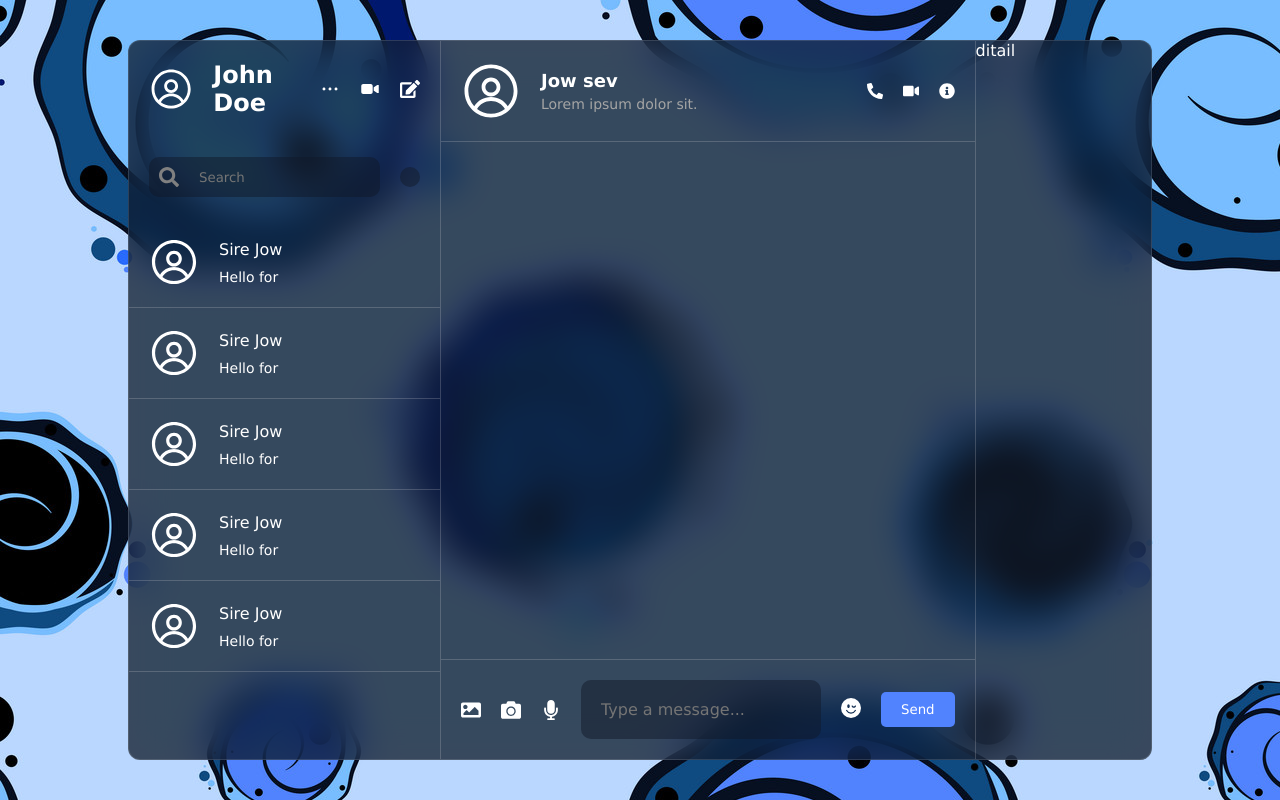
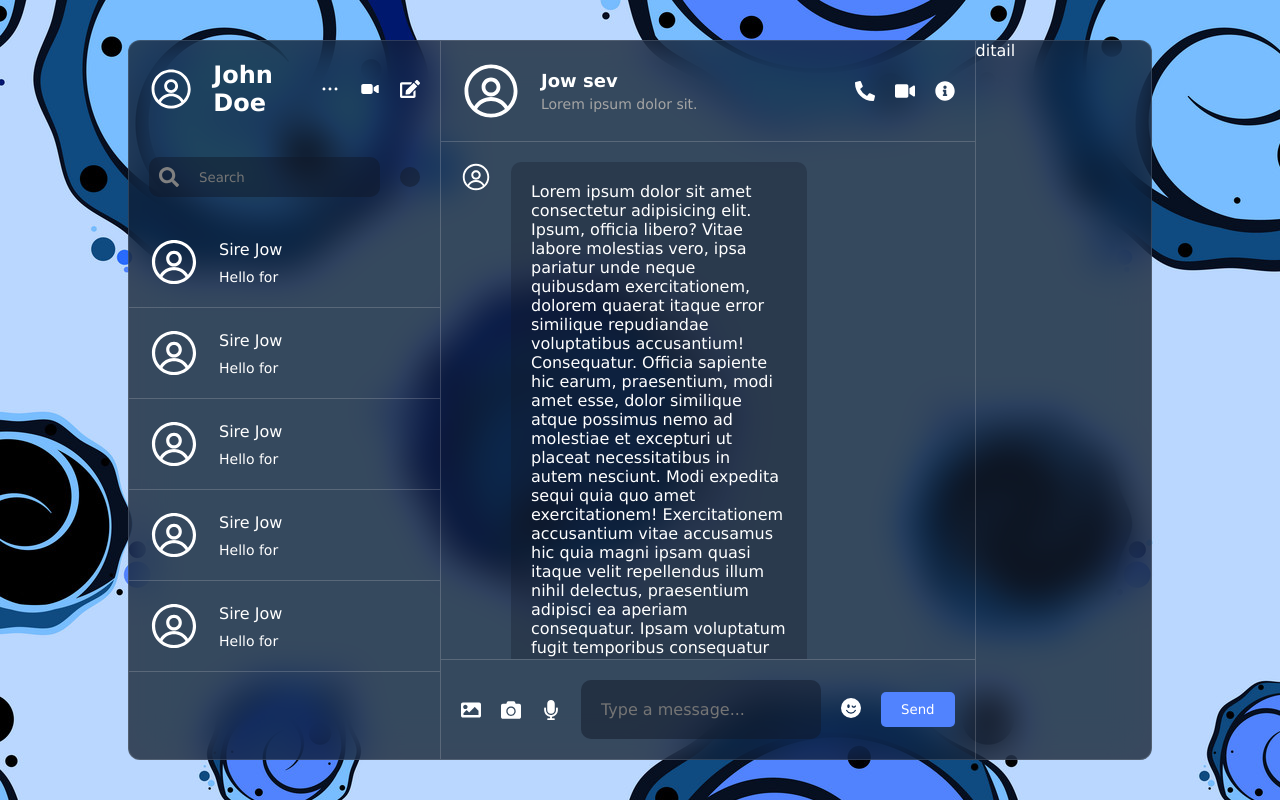
Before and after one commit to ahmedkhalid90h/Chat_Application, a React (Create React App) app: page / in a window 1280 px wide. Built offline with nearby package versions, Linux system fonts and the light colour scheme.

Commit message:
complet css chat

```diff
--- a/src/components/chat/Chat.jsx
+++ b/src/components/chat/Chat.jsx
@@ -15,10 +15,14 @@ import { useState } from 'react';
 
 const Chat = () => {
     const [emojiOpen, setEmojiOpen] = useState(false)
+    const [text, setText] = useState("")
     const handleEmojiClick = () => {
         setEmojiOpen(!emojiOpen);
     };
-
+    const handleEmoji = (e) => {
+        setText(text => text + e.emoji)
+        setEmojiOpen(false)
+    }
     return (
         <div className='chat'>
             <div className="top">
@@ -35,17 +39,86 @@ const Chat = () => {
                     <FaInfoCircle className='icon' />
                 </div>
             </div>
-            <div className="center"></div>
+            <div className="center">
+                <div className="message">
+                    <RxAvatar className='icon' />
+                    <div className="texts">
+                        <p>Lorem ipsum dolor sit amet consectetur adipisicing elit. Ipsum, officia libero? Vitae labore molestias vero, ipsa pariatur unde neque quibusdam exercitationem, dolorem quaerat itaque error similique repudiandae voluptatibus accusantium! Consequatur.
+                        Officia sapiente hic earum, praesentium, modi amet esse, dolor similique atque possimus nemo ad molestiae et excepturi ut placeat necessitatibus in autem nesciunt. Modi expedita sequi quia quo amet exercitationem!
+                        Exercitationem accusantium vitae accusamus hic quia magni ipsam quasi itaque velit repellendus illum nihil delectus, praesentium adipisci ea aperiam consequatur. Ipsam voluptatum fugit temporibus consequatur sed laboriosam labore voluptas tempore.
+                        Saepe vel perspiciatis soluta cumque natus. Nam harum eos maiores. Aut labore sunt molestiae nisi sit culpa facere fugit autem laudantium quo at cum, minima pariatur rerum nesciunt? Repellendus, consectetur.
+                        Hic, accusamus. Nemo sit beatae reiciendis laudantium quasi reprehenderit expedita, culpa earum voluptate aliquam doloremque commodi necessitatibus quae quis ut. Aspernatur aperiam illo recusandae numquam provident? At autem assumenda impedit.</p>
+                        <span>1 min ago</span>
+                    </div>
+                </div>
+                <div className="message own">
+                    <div className="texts">
+                        <p>Lorem ipsum dolor sit amet consectetur adipisicing elit. Ipsum, officia libero? Vitae labore molestias vero, ipsa pariatur unde neque quibusdam exercitationem, dolorem quaerat itaque error similique repudiandae voluptatibus accusantium! Consequatur.
+                        Officia sapiente hic earum, praesentium, modi amet esse, dolor similique atque possimus nemo ad molestiae et excepturi ut placeat necessitatibus in autem nesciunt. Modi expedita sequi quia quo amet exercitationem!
+                        Exercitationem accusantium vitae accusamus hic quia magni ipsam quasi itaque velit repellendus illum nihil delectus, praesentium adipisci ea aperiam consequatur. Ipsam voluptatum fugit temporibus consequatur sed laboriosam labore voluptas tempore.
+                        Saepe vel perspiciatis soluta cumque natus. Nam harum eos maiores. Aut labore sunt molestiae nisi sit culpa facere fugit autem laudantium quo at cum, minima pariatur rerum nesciunt? Repellendus, consectetur.
+                        Hic, accusamus. Nemo sit beatae reiciendis laudantium quasi reprehenderit expedita, culpa earum voluptate aliquam doloremque commodi necessitatibus quae quis ut. Aspernatur aperiam illo recusandae numquam provident? At autem assumenda impedit.</p>
+                        <span>1 min ago</span>
+                    </div>
+                </div>
+                <div className="message">
+                    <RxAvatar className='icon' />
+                    <div className="texts">
+                        <p>Lorem ipsum dolor sit amet consectetur adipisicing elit. Ipsum, officia libero? Vitae labore molestias vero, ipsa pariatur unde neque quibusdam exercitationem, dolorem quaerat itaque error similique repudiandae voluptatibus accusantium! Consequatur.
+                        Officia sapiente hic earum, praesentium, modi amet esse, dolor similique atque possimus nemo ad molestiae et excepturi ut placeat necessitatibus in autem nesciunt. Modi expedita sequi quia quo amet exercitationem!
+                        Exercitationem accusantium vitae accusamus hic quia magni ipsam quasi itaque velit repellendus illum nihil delectus, praesentium adipisci ea aperiam consequatur. Ipsam voluptatum fugit temporibus consequatur sed laboriosam labore voluptas tempore.
+                        Saepe vel perspiciatis soluta cumque natus. Nam harum eos maiores. Aut labore sunt molestiae nisi sit culpa facere fugit autem laudantium quo at cum, minima pariatur rerum nesciunt? Repellendus, consectetur.
+                        Hic, accusamus. Nemo sit beatae reiciendis laudantium quasi reprehenderit expedita, culpa earum voluptate aliquam doloremque commodi necessitatibus quae quis ut. Aspernatur aperiam illo recusandae numquam provident? At autem assumenda impedit.</p>
+                        <span>1 min ago</span>
+                    </div>
+                </div>
+                <div className="message own">
+                    <div className="texts">
+                        <p>Lorem ipsum dolor sit amet consectetur adipisicing elit. Ipsum, officia libero? Vitae labore molestias vero, ipsa pariatur unde neque quibusdam exercitationem, dolorem quaerat itaque error similique repudiandae voluptatibus accusantium! Consequatur.
+                        Officia sapiente hic earum, praesentium, modi amet esse, dolor similique atque possimus nemo ad molestiae et excepturi ut placeat necessitatibus in autem nesciunt. Modi expedita sequi quia quo amet exercitationem!
+                        Exercitationem accusantium vitae accusamus hic quia magni ipsam quasi itaque velit repellendus illum nihil delectus, praesentium adipisci ea aperiam consequatur. Ipsam voluptatum fugit temporibus consequatur sed laboriosam labore voluptas tempore.
+                        Saepe vel perspiciatis soluta cumque natus. Nam harum eos maiores. Aut labore sunt molestiae nisi sit culpa facere fugit autem laudantium quo at cum, minima pariatur rerum nesciunt? Repellendus, consectetur.
+                        Hic, accusamus. Nemo sit beatae reiciendis laudantium quasi reprehenderit expedita, culpa earum voluptate aliquam doloremque commodi necessitatibus quae quis ut. Aspernatur aperiam illo recusandae numquam provident? At autem assumenda impedit.</p>
+                        <span>1 min ago</span>
+                    </div>
+                </div>
+                <div className="message">
+                    <RxAvatar className='icon' />
+                    <div className="texts">
+                        <p>Lorem ipsum dolor sit amet consectetur adipisicing elit. Ipsum, officia libero? Vitae labore molestias vero, ipsa pariatur unde neque quibusdam exercitationem, dolorem quaerat itaque error similique repudiandae voluptatibus accusantium! Consequatur.
+                        Officia sapiente hic earum, praesentium, modi amet esse, dolor similique atque possimus nemo ad molestiae et excepturi ut placeat necessitatibus in autem nesciunt. Modi expedita sequi quia quo amet exercitationem!
+                        Exercitationem accusantium vitae accusamus hic quia magni ipsam quasi itaque velit repellendus illum nihil delectus, praesentium adipisci ea aperiam consequatur. Ipsam voluptatum fugit temporibus consequatur sed laboriosam labore voluptas tempore.
+                        Saepe vel perspiciatis soluta cumque natus. Nam harum eos maiores. Aut labore sunt molestiae nisi sit culpa facere fugit autem laudantium quo at cum, minima pariatur rerum nesciunt? Repellendus, consectetur.
+                        Hic, accusamus. Nemo sit beatae reiciendis laudantium quasi reprehenderit expedita, culpa earum voluptate aliquam doloremque commodi necessitatibus quae quis ut. Aspernatur aperiam illo recusandae numquam provident? At autem assumenda impedit.</p>
+                        <span>1 min ago</span>
+                    </div>
+                </div>
+
+                <div className="message own">
+                    <div className="texts">
+                    <img src="../../../public/lee-campbell-DtDlVpy-vvQ-unsplash.jpg" alt="" />
+                        <p>Lorem eatae reiciendis   commodi necessitatibus quae quis ut. Aspernatur aperiam illo recusandae numquam provident? At autem assumenda impedit.</p>
+                        <span>1 min ago</span>
+                    </div>
+                </div>
+            </div>
             <div className="bottom">
                 <div className="icons">
                     <FaImage className='icon' />
                     <FaCamera className='icon' />
                     <FaMicrophone className='icon' />
                 </div>
-                <input type="text" placeholder='Type a message...' />
+                <input
+                    type="text"
+                    value={text}
+                    placeholder='Type a message...'
+                    onChange={(e) => setText(e.target.value)}
+                />
                 <div className="emoji">
                     <BsEmojiWinkFill className='icon' onClick={handleEmojiClick} />
-                    {emojiOpen && <EmojiPicker onEmojiClick={console.log} />}
+                    <div className="picker">
+                        {emojiOpen && <EmojiPicker onEmojiClick={handleEmoji} />}
+                    </div>
                 </div>
                 <button className='sendButton'>Send</button>
             </div>
--- a/src/components/chat/chat.css
+++ b/src/components/chat/chat.css
@@ -46,7 +46,7 @@
         display: flex;
         gap: 20px;
 
-        img {
+        .icon {
           width: 20px;
           height: 20px;
         }
@@ -56,7 +56,7 @@
     .center {
       padding: 20px;
       flex: 1;
-      overflow: scroll;
+      overflow: auto;
       display: flex;
       flex-direction: column;
       gap: 20px;
@@ -76,7 +76,7 @@
           }
         }
 
-        img {
+        .icon {
           width: 30px;
           height: 30px;
           border-radius: 50%;
@@ -107,6 +107,18 @@
         }
       }
     }
+  .center::-webkit-scrollbar {
+      width: 8px;
+  }
+
+  .center::-webkit-scrollbar-thumb {
+      background-color: rgba(17, 25, 40, 0.5);
+      border-radius: 4px;
+  }
+
+  .center::-webkit-scrollbar-thumb:hover {
+      background-color: rgba(12, 17, 26, 0.5);
+  }
 
     .bottom {
       padding: 20px;
--- a/src/index.jsx
+++ b/src/index.jsx
@@ -4,7 +4,5 @@ import ReactDOM from 'react-dom/client';
 import App from './App';
 
 ReactDOM.createRoot(document.getElementById('root')).render(
-  <React.StrictMode>
     <App />
-  </React.StrictMode>
 )
```
Also changed, not shown: public/lee-campbell-DtDlVpy-vvQ-unsplash.jpg (added), public/s.jpeg (added).
